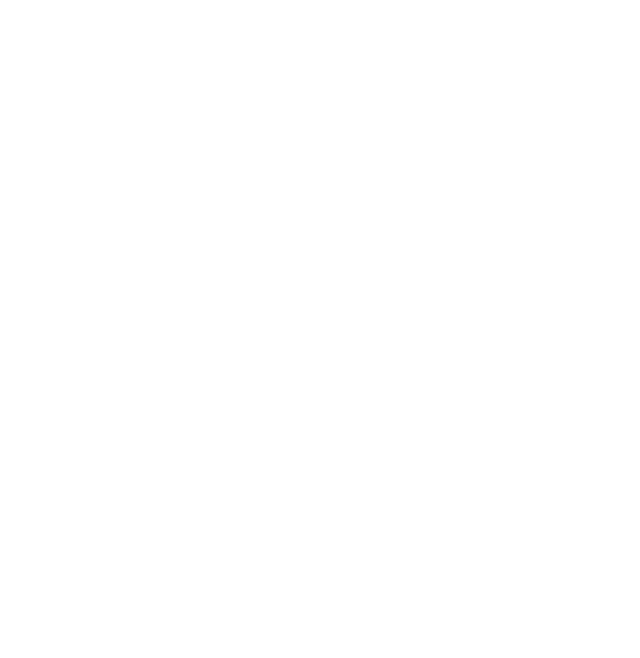
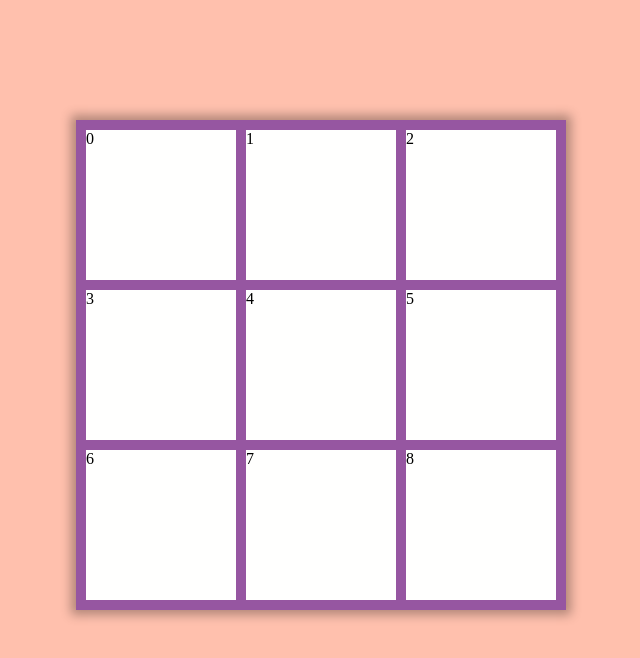
Before and after one commit to nidhiambatkar026/Tic_Tac_Toe, a plain HTML site: page index.html in a window 1280 px wide. Shown: the whole page, without its empty margins (319-959 px from the left). Drawn offline with Linux system fonts and the light colour scheme.

Commit message:
basic design created

```diff
--- a/index.html
+++ b/index.html
@@ -5,24 +5,47 @@
     <meta charset="UTF-8">
     <meta name="viewport" content="width=device-width, initial-scale=1.0">
     <title>Tic Tac Toe</title>
+    <style>
+        body{
+            background-color: #ffc0ad;
+            margin: 0;
+            padding: 0;
+        }
+        .board{
+            padding: 5px;
+            width: fit-content;
+            margin: 120px auto;
+            background-color: #9656a1;
+            box-shadow: 0px 0px 10px 5px rgba(0, 0, 0, 0.3);
+        }
+        .row{
+            display: flex;
+        }
+        .box{
+            background-color: #fffffe;
+            height: 150px;
+            width: 150px;
+            margin: 5px;
+        }
+    </style>
 </head>
 
 <body>
     <div class="board">
         <div class="row">
-            <div class="box"></div>
-            <div class="box"></div>
-            <div class="box"></div>
+            <div class="box">0</div>
+            <div class="box">1</div>
+            <div class="box">2</div>
         </div>
         <div class="row">
-            <div class="box"></div>
-            <div class="box"></div>
-            <div class="box"></div>
+            <div class="box">3</div>
+            <div class="box">4</div>
+            <div class="box">5</div>
         </div>
         <div class="row">
-            <div class="box"></div>
-            <div class="box"></div>
-            <div class="box"></div>
+            <div class="box">6</div>
+            <div class="box">7</div>
+            <div class="box">8</div>
         </div>
     </div>
 </body>
```
